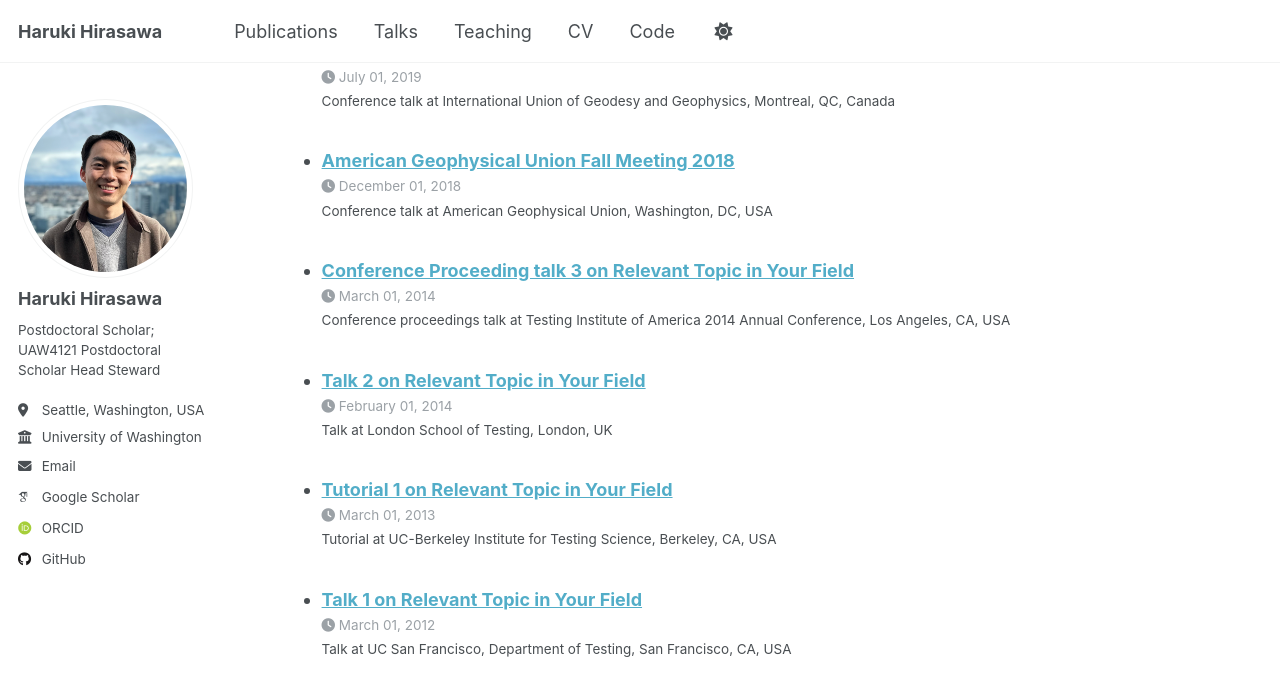
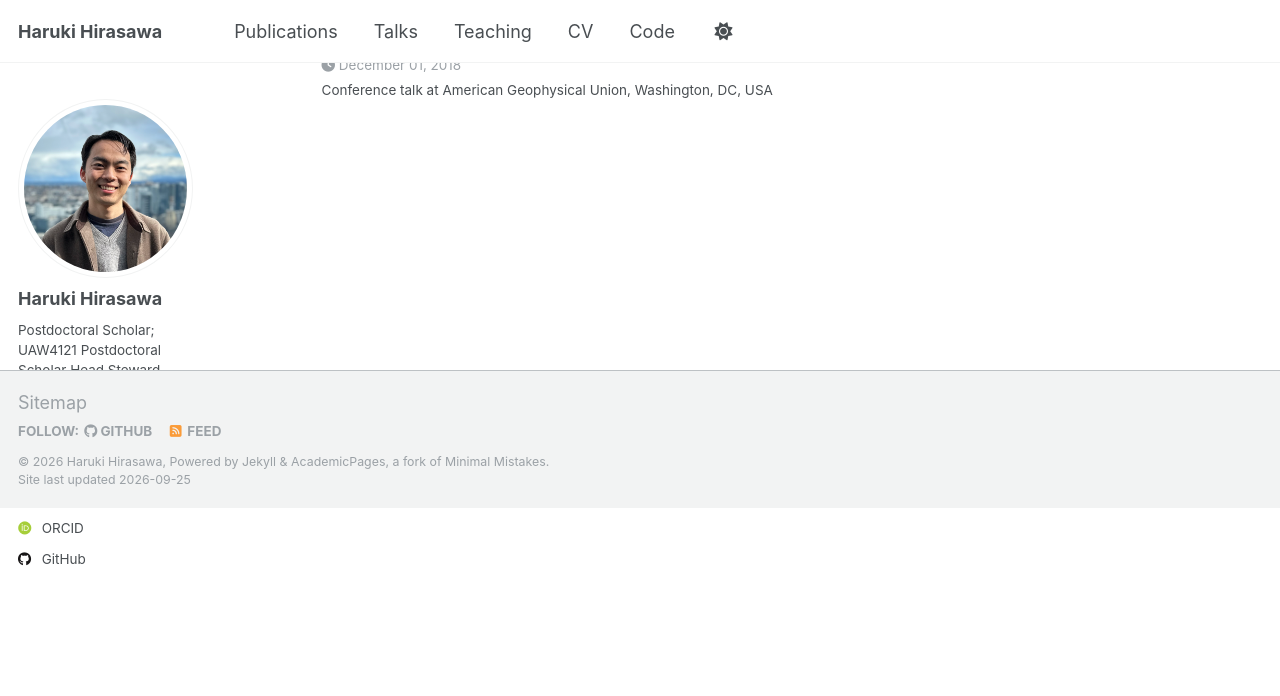
Before and after one commit to haruki-hirasawa/haruki-hirasawa.github.io, a Jekyll site: the page built from _pages/cv.md, in a window 1280 px wide and 900 px high, scrolled down 8201 px. Shown: the top 696 px of the window. Built offline with Jekyll 4.4.1, drawn with Linux system fonts in a browser that asks for light colours; some web fonts are replaced; some of the changed text lies outside the part shown.

```diff
--- a/_talks/2012-03-01-talk-1.md
+++ /dev/null
@@ -1,11 +0,0 @@
----
-title: "Talk 1 on Relevant Topic in Your Field"
-collection: talks
-type: "Talk"
-permalink: /talks/2012-03-01-talk-1
-venue: "UC San Francisco, Department of Testing"
-date: 2012-03-01
-location: "San Francisco, CA, USA"
----
-
-This is a description of your talk, which is a markdown file that can be all markdown-ified like any other post. Yay markdown!
--- a/_talks/2013-03-01-tutorial-1.md
+++ /dev/null
@@ -1,13 +0,0 @@
----
-title: "Tutorial 1 on Relevant Topic in Your Field"
-collection: talks
-type: "Tutorial"
-permalink: /talks/2013-03-01-tutorial-1
-venue: "UC-Berkeley Institute for Testing Science"
-date: 2013-03-01
-location: "Berkeley, CA, USA"
----
-
-[More information here](http://exampleurl.com)
-
-This is a description of your tutorial, note the different field in type. This is a markdown files that can be all markdown-ified like any other post. Yay markdown!
--- a/_talks/2014-02-01-talk-2.md
+++ /dev/null
@@ -1,13 +0,0 @@
----
-title: "Talk 2 on Relevant Topic in Your Field"
-collection: talks
-type: "Talk"
-permalink: /talks/2014-02-01-talk-2
-venue: "London School of Testing"
-date: 2014-02-01
-location: "London, UK"
----
-
-[More information here](http://example2.com)
-
-This is a description of your talk, which is a markdown files that can be all markdown-ified like any other post. Yay markdown!
--- a/_talks/2014-03-01-talk-3.md
+++ /dev/null
@@ -1,11 +0,0 @@
----
-title: "Conference Proceeding talk 3 on Relevant Topic in Your Field"
-collection: talks
-type: "Conference proceedings talk"
-permalink: /talks/2014-03-01-talk-3
-venue: "Testing Institute of America 2014 Annual Conference"
-date: 2014-03-01
-location: "Los Angeles, CA, USA"
----
-
-This is a description of your conference proceedings talk, note the different field in type. You can put anything in this field.
--- a/_teaching/2014-spring-teaching-1.md
+++ /dev/null
@@ -1,20 +0,0 @@
----
-title: "Teaching experience 1"
-collection: teaching
-type: "Undergraduate course"
-permalink: /teaching/2014-spring-teaching-1
-venue: "University 1, Department"
-date: 2014-01-01
-location: "City, Country"
----
-
-This is a description of a teaching experience. You can use markdown like any other post.
-
-Heading 1
-======
-
-Heading 2
-======
-
-Heading 3
-======
```
Also changed, not shown: _pages/about.md (+2 -12 lines), _teaching/2015-spring-teaching-2.md (deleted, +0 -20 lines).
